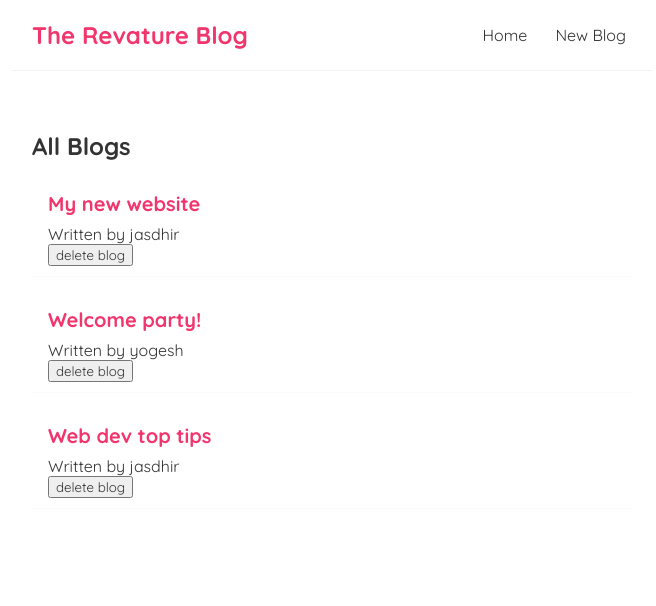
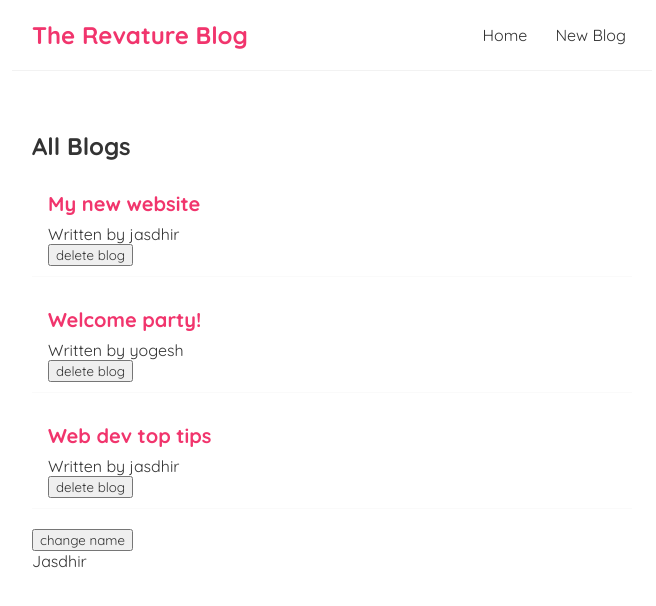
Before and after one commit to jasdhiratrevature/react-demo2, a React (Create React App) app: page / in a window 1280 px wide. Shown: the top 606 px of the page, without its empty margins (308-964 px from the left). Built offline with nearby package versions, Linux system fonts and the light colour scheme.

Commit message:
15-useEffect_Dependencies

```diff
--- a/src/Home.js
+++ b/src/Home.js
@@ -8,18 +8,22 @@
     { title: 'Web dev top tips', body: 'lorem ipsum...', author: 'jasdhir', id: 3 }
   ])
 
+  const [name, setName] = useState('Jasdhir');
+
   const handleDelete = (id) => {
     const newBlogs = blogs.filter(blog => blog.id !== id);
     setBlogs(newBlogs);
   }
   useEffect(()=>{
     console.log('use effect ran')
-  })
+    console.log(blogs)
+  },[name])
 
   return (
   <div className="home">
     <BlogList blogs={blogs} title="All Blogs" handleDelete={handleDelete}/>
-
+    <button onClick={() => setName('Singh')}>change name</button>
+    <p>{name}</p>
   </div>
   )
 }
```
Also changed, not shown: 1 other file (tests, documents, lock files or other folders).
